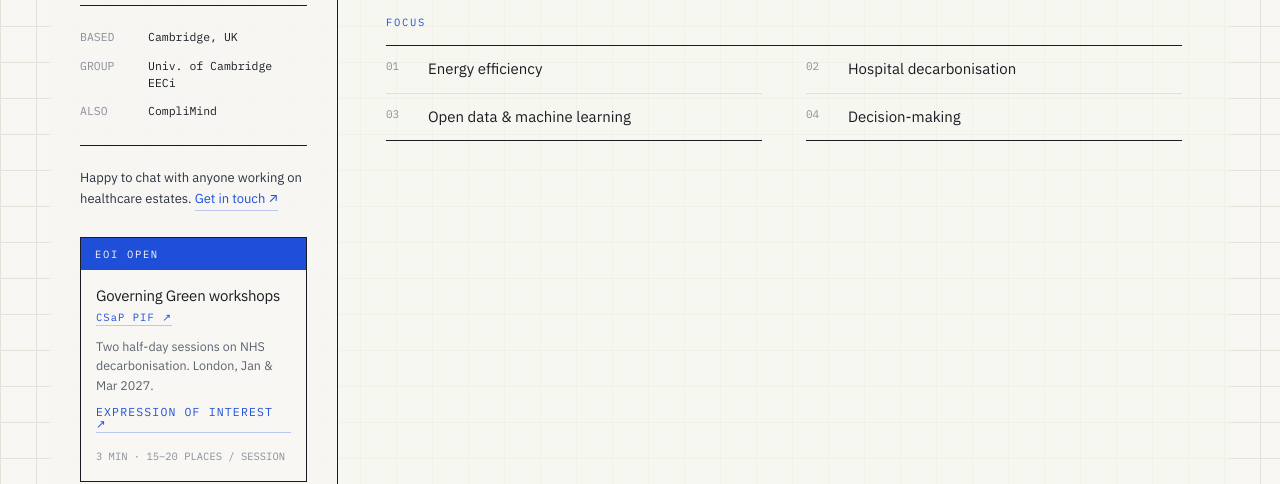
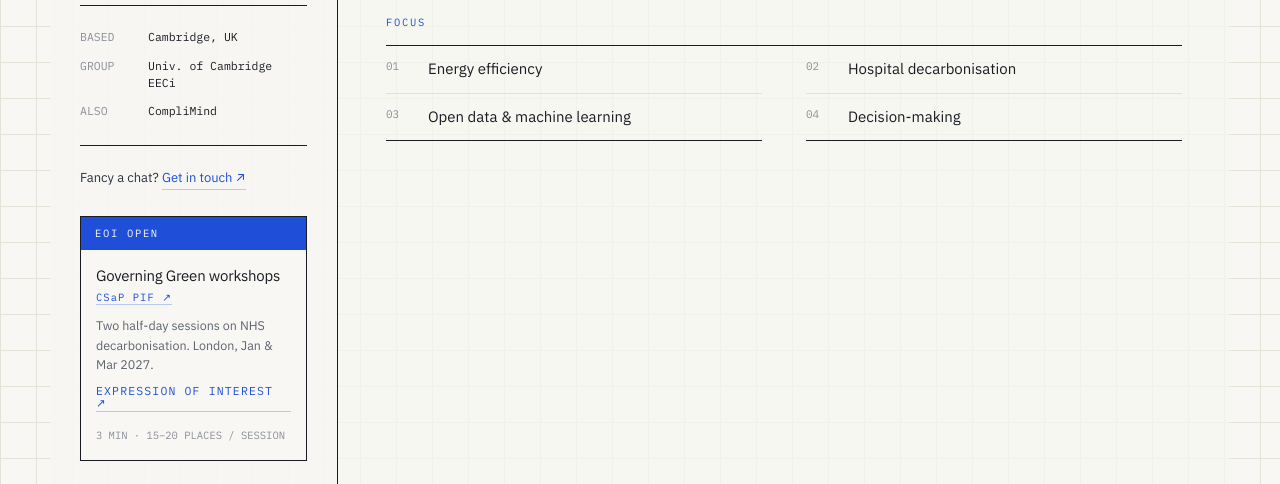
Before and after one commit to montyjackson/montyjackson.github.io, a plain HTML site: page index.html in a window 1280 px wide. Shown: the part 442-926 px from the top of the page. Drawn offline with Linux system fonts and the light colour scheme.

Commit message:
chat cta

```diff
--- a/index.html
+++ b/index.html
@@ -207,7 +207,7 @@
       <div><span>ALSO</span><p style="margin:0">CompliMind</p></div>
     </div>
 
-    <p class="note">Happy to chat with anyone working on healthcare estates. <button type="button" class="note-cta" data-open-contact>Get in touch ↗</button></p>
+    <p class="note">Fancy a chat? <button type="button" class="note-cta" data-open-contact>Get in touch ↗</button></p>
 
     <div class="eoi">
       <div class="eoi-head">EOI OPEN</div>
@@ -364,7 +364,7 @@
       <h2 id="contactTitle">Get in touch</h2>
       <button type="button" class="x" data-close-contact aria-label="Close">✕</button>
     </div>
-    <p class="hint">Happy to chat with anyone working on healthcare estates.</p>
+    <p class="hint">Happy to chat with anyone working on healthcare estates, energy efficiency, or just interested in a discussion.</p>
     <form id="contactForm">
       <label class="sr" for="cf-name">Name</label>
       <input id="cf-name" name="name" type="text" placeholder="Your name" required>
```
